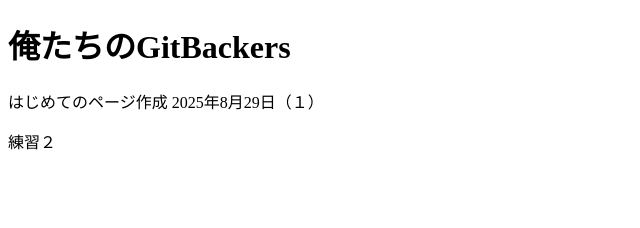
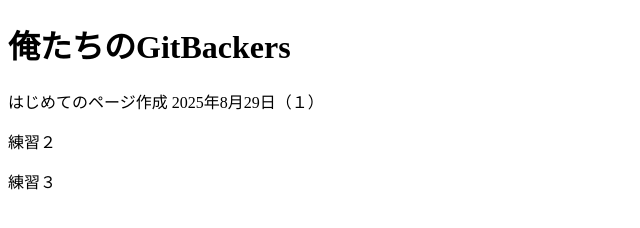
Before and after one commit to ibmse/Practice01, a plain HTML site: page index.html in a window 1280 px wide. Shown: the full height of the page, 0-640 px from the left. Drawn offline with Linux system fonts and the light colour scheme.

Commit message:
練習３の追加

```diff
--- a/index.html
+++ b/index.html
@@ -9,5 +9,6 @@
     <h1>俺たちのGitBackers</h1>
     <p>はじめてのページ作成 2025年8月29日（１）</p>
     <p>練習２</p>
+    <p>練習３</p>
 </body>
 </html>
```
